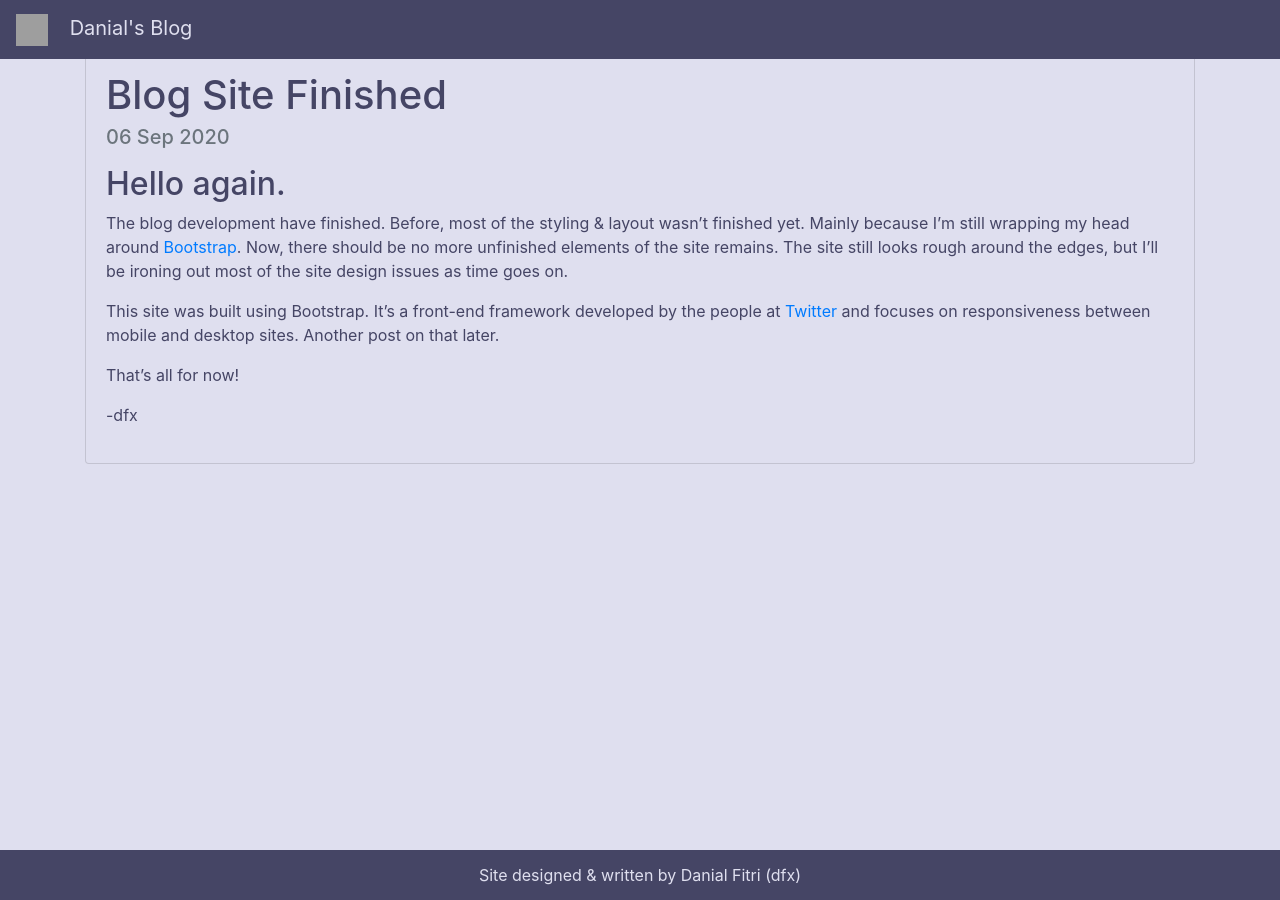
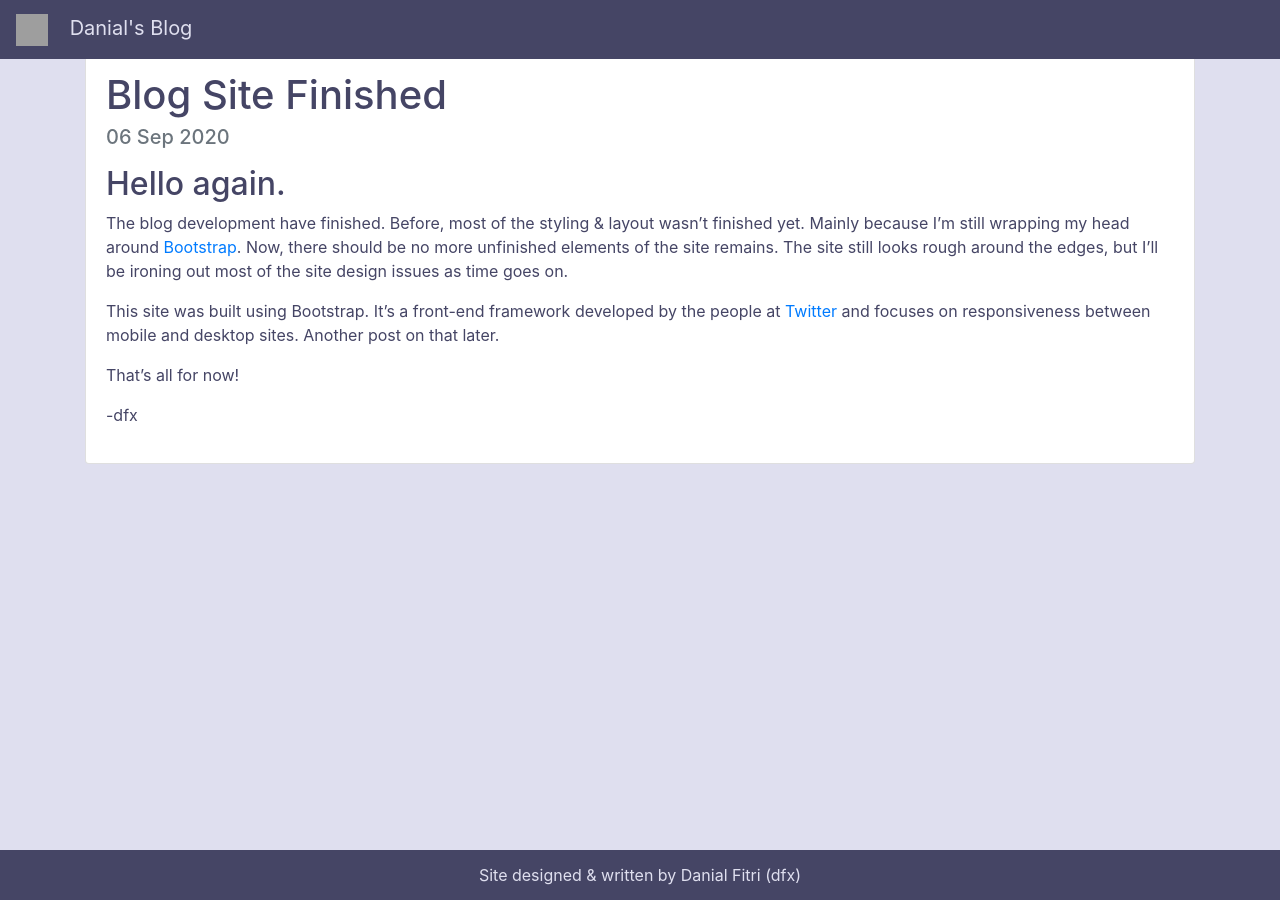
Before and after one commit to dfx81/blog, a Jekyll site: the page built from _posts/2020-09-06-blog-site-finished.md, in a window 1280 px wide. Built offline with Jekyll 4.4.1, drawn with Linux system fonts in a browser that asks for light colours; grey boxes are pictures that could not be loaded.

Commit message:
Fixing card

```diff
--- a/_layouts/post.html
+++ b/_layouts/post.html
@@ -1,8 +1,8 @@
 ---
 layout: default
 ---
-<div class="container">
-  <div class="card color-body">
+<div class="container h-100 align-items-center">
+  <div class="card">
     <div class="card-body">
       <h1 class="card-title">{{ page.title }}</h1>
       <p class="card-subtitle text-muted h5">
```
